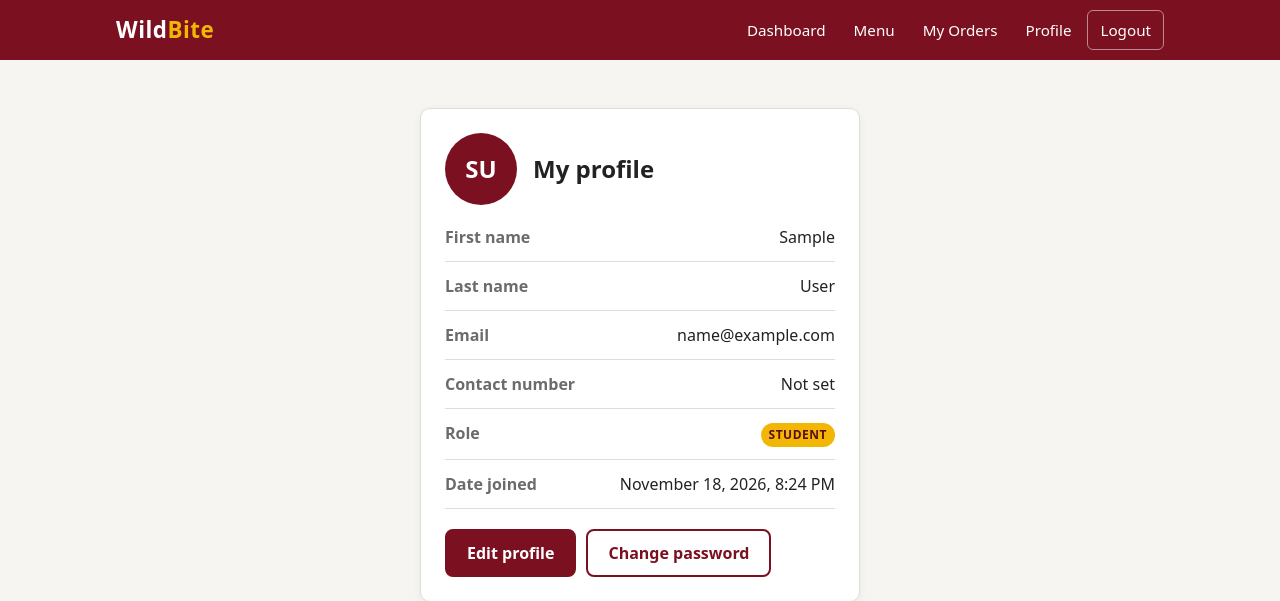
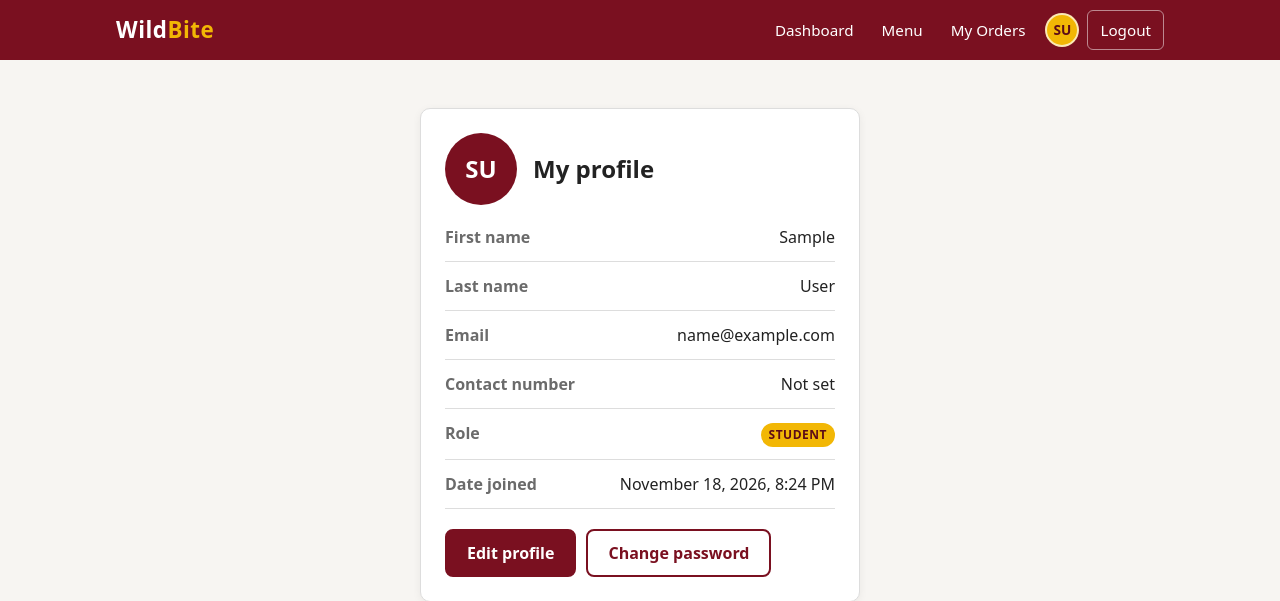
Before and after one commit to sgarss/WildBite-PangueJr-Garry-G01, a Django app: page /accounts/profile/ in a window 1280 px wide. Shown: the top 601 px of the page. Run offline with Django 5.2, Linux system fonts and the light colour scheme; the visitor is signed in with stand-in values (Sample User, id 1).

Commit message:
Show profile picture in navbar

```diff
--- a/static/css/style.css
+++ b/static/css/style.css
@@ -81,6 +81,17 @@ a { color: var(--maroon); }
 .nav-links .nav-cta { background: var(--gold); color: var(--maroon-dark); font-weight: 600; }
 .nav-links .nav-cta:hover { background: #ffc928; }
 
+/* Profile picture link */
+.nav-links .nav-avatar { display: flex; padding: 4px; border-radius: 50%; }
+.avatar.avatar-nav {
+  width: 34px;
+  height: 34px;
+  font-size: 0.85rem;
+  border: 2px solid rgba(255, 255, 255, 0.7);
+  background: var(--gold);
+  color: var(--maroon-dark);
+}
+
 .logout-form { margin: 0; }
 .nav-button {
   background: transparent;
@@ -112,6 +123,7 @@ a { color: var(--maroon); }
   }
   .nav-links.open { display: flex; }
   .nav-links a, .nav-button { width: 100%; text-align: left; }
+  .nav-links .nav-avatar { width: auto; align-self: flex-start; }
 }
 
 /* Alerts */
--- a/templates/base.html
+++ b/templates/base.html
@@ -31,7 +31,14 @@
             <a href="{% url 'coming_soon' 'my-orders' %}">My Orders</a>
           {% endif %}
 
-          <a href="{% url 'accounts:profile' %}">Profile</a>
+          {# Profile photo, or initials when there is no photo #}
+          <a href="{% url 'accounts:profile' %}" class="nav-avatar" title="My profile" aria-label="My profile">
+            {% if user.profile_photo %}
+              <img class="avatar avatar-nav" src="{% url 'accounts:profile_photo' %}?v={{ user.profile_photo.name|slugify }}" alt="">
+            {% else %}
+              <span class="avatar avatar-nav">{{ user.first_name|slice:":1"|upper }}{{ user.last_name|slice:":1"|upper }}</span>
+            {% endif %}
+          </a>
 
           {# Logout must be POST #}
           <form method="post" action="{% url 'accounts:logout' %}" class="logout-form">
```
Also changed, not shown: accounts/tests.py (+10 -0 lines).
